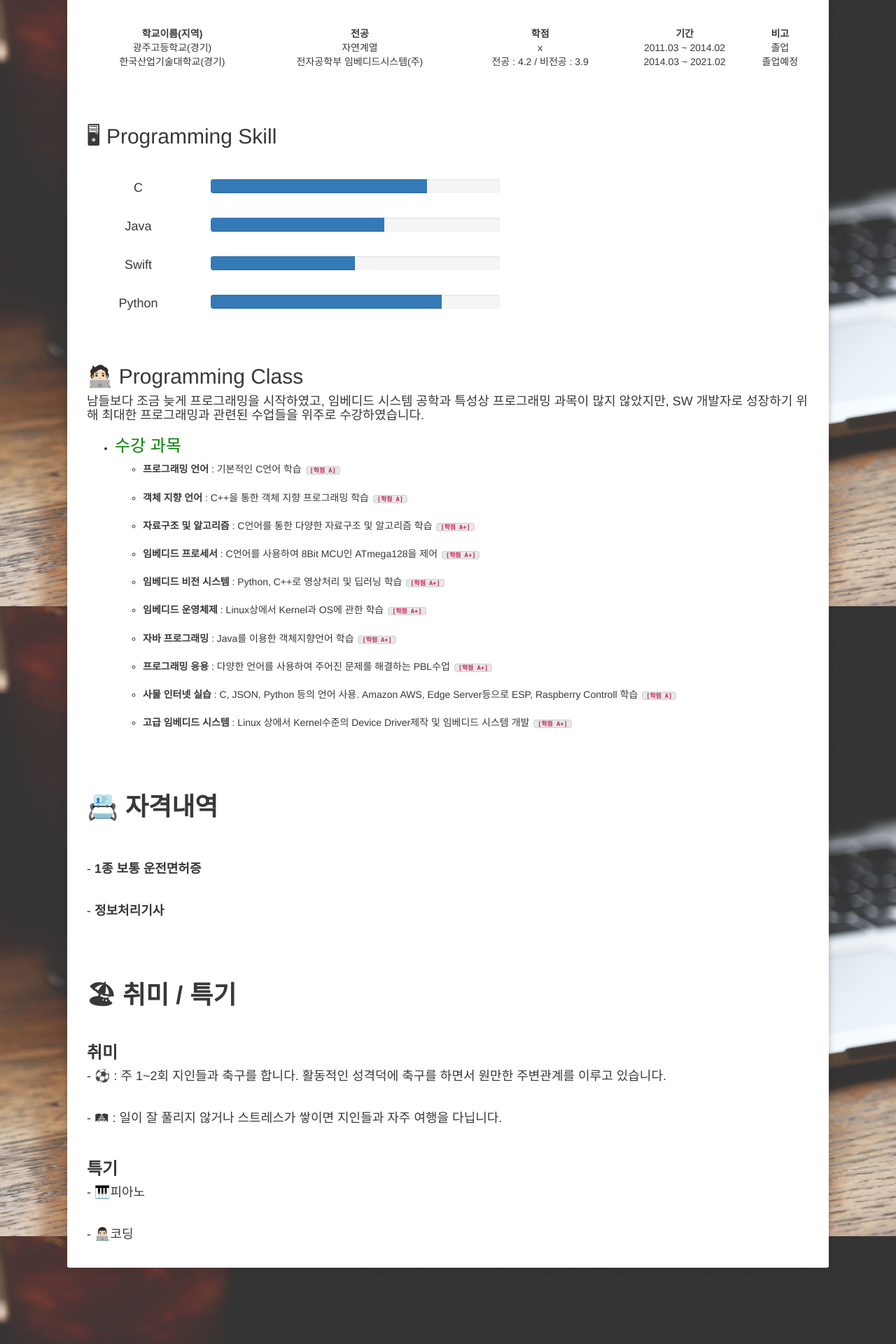
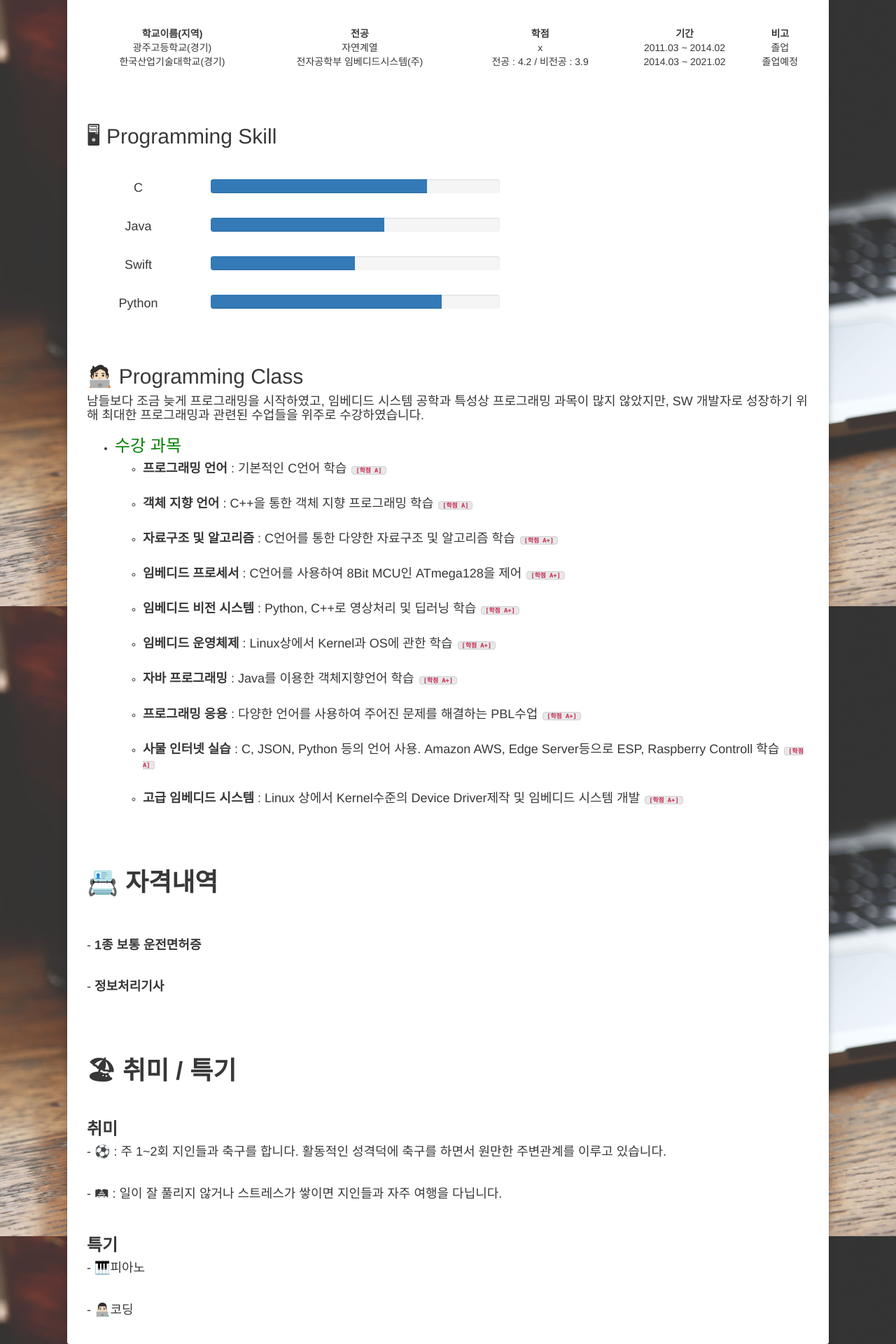
Before and after one commit to sangwoo24/sangwoo24.github.io, a Jekyll site: the page built from about/index.md, in a window 1280 px wide. Shown: the part 934-2854 px from the top of the page at 70% size. Built offline with Jekyll 4.4.1, drawn with Linux system fonts in a browser that asks for light colours.

```diff
--- a/about/index.md
+++ b/about/index.md
@@ -107,16 +107,16 @@ comments: false
 #### 남들보다 조금 늦게 프로그래밍을 시작하였고, 임베디드 시스템 공학과 특성상 프로그래밍 과목이 많지 않았지만, SW 개발자로 성장하기 위해 최대한 프로그래밍과 관련된 수업들을 위주로 수강하였습니다.
 
 - ###  <font color = "green">수강 과목</font>
-  - <b>프로그래밍 언어</b> : 기본적인 C언어 학습 <b>`[학점  A]`</b><br><br>
-  - <b>객체 지향 언어</b> : C++을 통한 객체 지향 프로그래밍 학습 <b>`[학점  A]`</b><br><br>
-  - <b>자료구조 및 알고리즘</b> : C언어를 통한 다양한 자료구조 및 알고리즘 학습 <b>`[학점  A+]`</b><br><br>
-  - <b>임베디드 프로세서</b> : C언어를 사용하여 8Bit MCU인 ATmega128을 제어 <b>`[학점  A+]`</b><br><br>
-  - <b>임베디드 비전 시스템</b> : Python, C++로 영상처리 및 딥러닝 학습 <b>`[학점  A+]`</b><br><br>
-  - <b>임베디드 운영체제</b> : Linux상에서 Kernel과 OS에 관한 학습 <b>`[학점  A+]`</b><br><br>
-  - <b>자바 프로그래밍</b> : Java를 이용한 객체지향언어 학습 <b>`[학점  A+]`</b><br><br>
-  - <b>프로그래밍 응용</b> : 다양한 언어를 사용하여 주어진 문제를 해결하는 PBL수업 <b>`[학점  A+]`</b><br><br>
-  - <b>사물 인터넷 실습</b> : C, JSON, Python 등의 언어 사용. Amazon AWS, Edge Server등으로 ESP, Raspberry Controll 학습  <b>`[학점  A]`</b><br><br>
-  - <b>고급 임베디드 시스템</b> : Linux 상에서 Kernel수준의 Device Driver제작 및 임베디드 시스템 개발 <b>`[학점  A+]`</b>
+  - #### <b>프로그래밍 언어</b> : 기본적인 C언어 학습 <b>`[학점  A]`</b><br><br>
+  - #### <b>객체 지향 언어</b> : C++을 통한 객체 지향 프로그래밍 학습 <b>`[학점  A]`</b><br><br>
+  - #### <b>자료구조 및 알고리즘</b> : C언어를 통한 다양한 자료구조 및 알고리즘 학습 <b>`[학점  A+]`</b><br><br>
+  - #### <b>임베디드 프로세서</b> : C언어를 사용하여 8Bit MCU인 ATmega128을 제어 <b>`[학점  A+]`</b><br><br>
+  - #### <b>임베디드 비전 시스템</b> : Python, C++로 영상처리 및 딥러닝 학습 <b>`[학점  A+]`</b><br><br>
+  - #### <b>임베디드 운영체제</b> : Linux상에서 Kernel과 OS에 관한 학습 <b>`[학점  A+]`</b><br><br>
+  - #### <b>자바 프로그래밍</b> : Java를 이용한 객체지향언어 학습 <b>`[학점  A+]`</b><br><br>
+  - #### <b>프로그래밍 응용</b> : 다양한 언어를 사용하여 주어진 문제를 해결하는 PBL수업 <b>`[학점  A+]`</b><br><br>
+  - #### <b>사물 인터넷 실습</b> : C, JSON, Python 등의 언어 사용. Amazon AWS, Edge Server등으로 ESP, Raspberry Controll 학습  <b>`[학점  A]`</b><br><br>
+  - #### <b>고급 임베디드 시스템</b> : Linux 상에서 Kernel수준의 Device Driver제작 및 임베디드 시스템 개발 <b>`[학점  A+]`</b>
 
 
 
```
